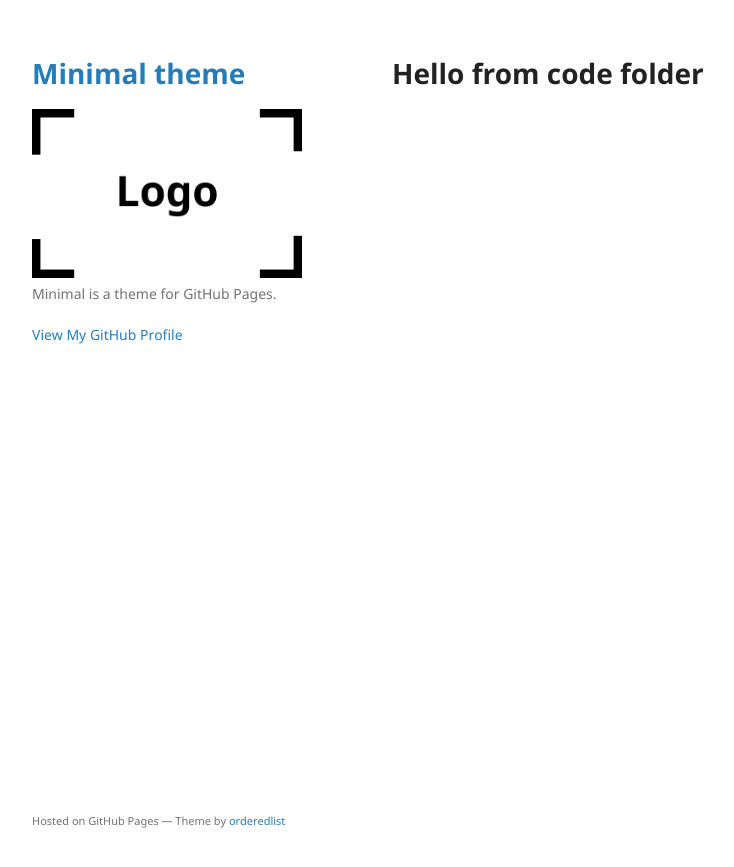
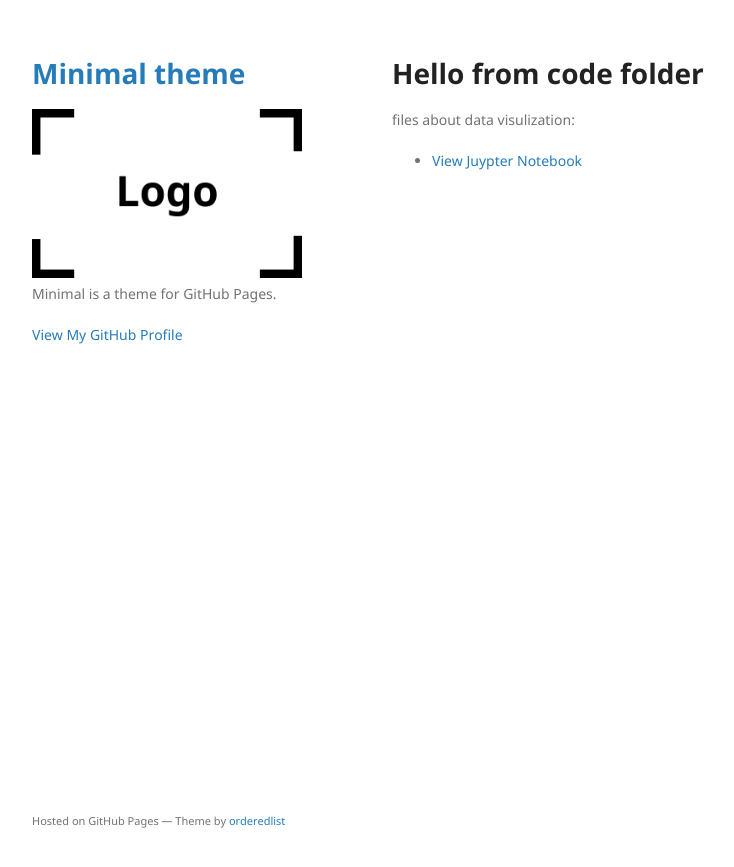
Before and after one commit to jiang-jiao/jiang-jiao.github.io, a Jekyll site: the page built from code/index.md, in a window 1280 px wide. Shown: the top 867 px of the page, without its empty margins (178-912 px from the left). Built offline with Jekyll 4.4.1, drawn with Linux system fonts in a browser that asks for light colours; our own code applies the rules of GitHub Pages for plain Markdown files.

Commit message:
Update index.md

```diff
--- a/code/index.md
+++ b/code/index.md
@@ -1 +1,4 @@
 # Hello from code folder
+
+files about data visulization:
+  - [View Juypter Notebook](ipynb.html)
```
